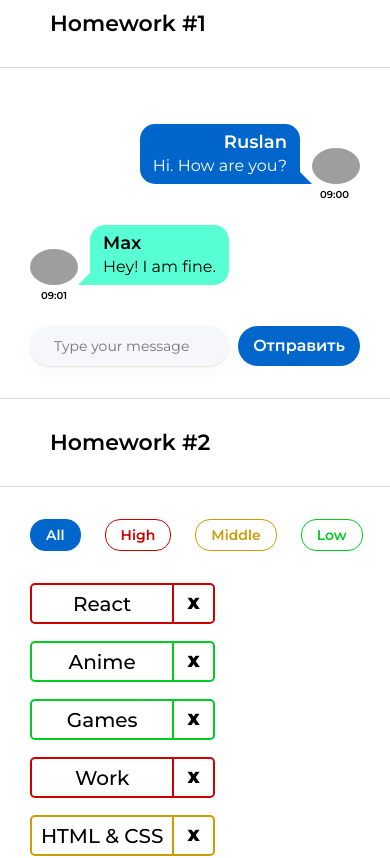
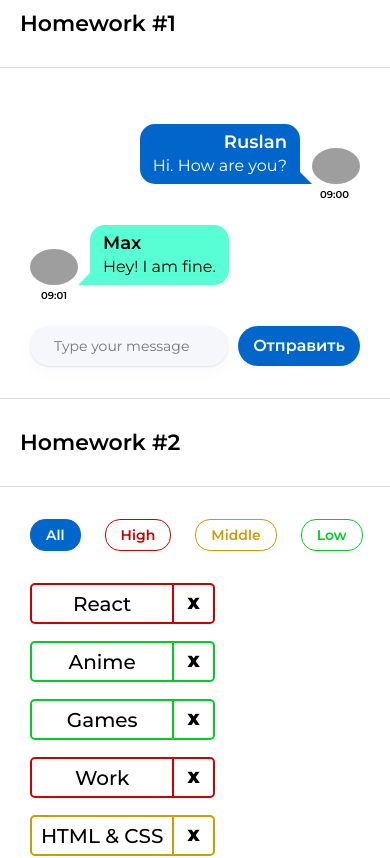
Before and after one commit to rzalyaev/hws2, a React (Create React App) app: page / in a window 390 px wide. Shown: the top 858 px of the page. Built offline with nearby package versions, Linux system fonts and the light colour scheme; grey boxes are pictures that could not be loaded.

Commit message:
Add responsiveness to hwTitle

```diff
--- a/src/s1-main/App.module.css
+++ b/src/s1-main/App.module.css
@@ -23,7 +23,13 @@ input, button {
     color: #000000;
     max-width: 1280px;
     margin: 10px auto;
-    padding: 0 50px;
+}
+
+@media (max-width: 1280px) {
+    .hwTitle {
+        padding: 0 20px;
+        transition: 200ms ease-in-out;
+    }
 }
 
 @media (max-width: 570px) {
```
